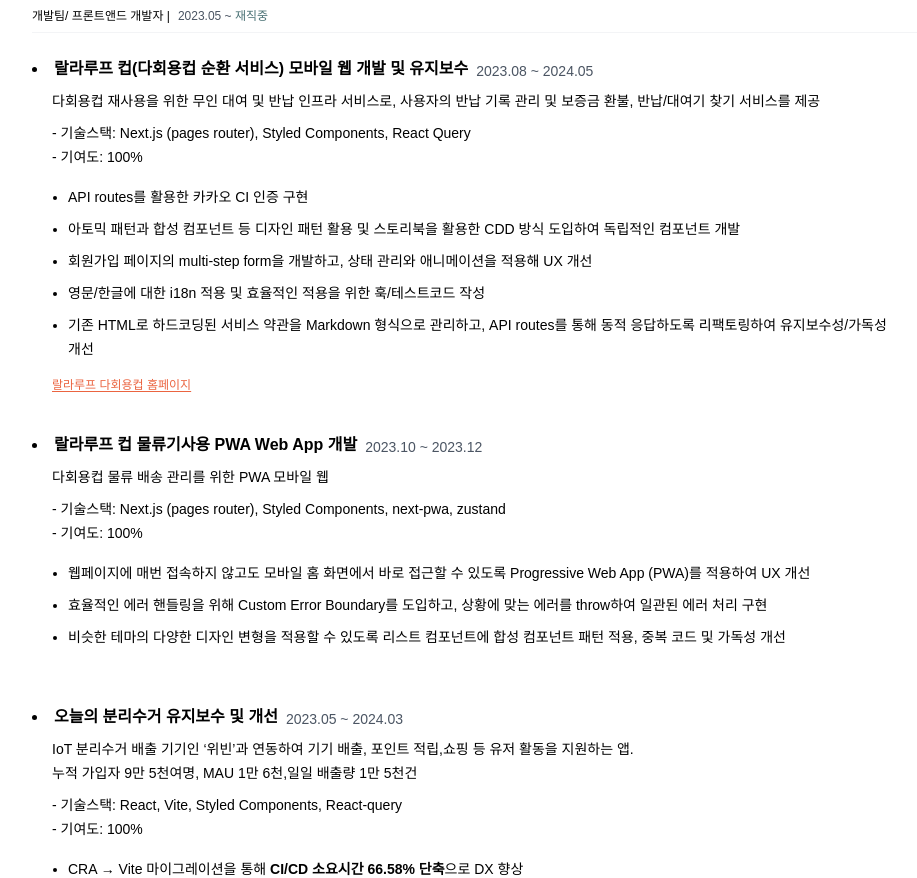
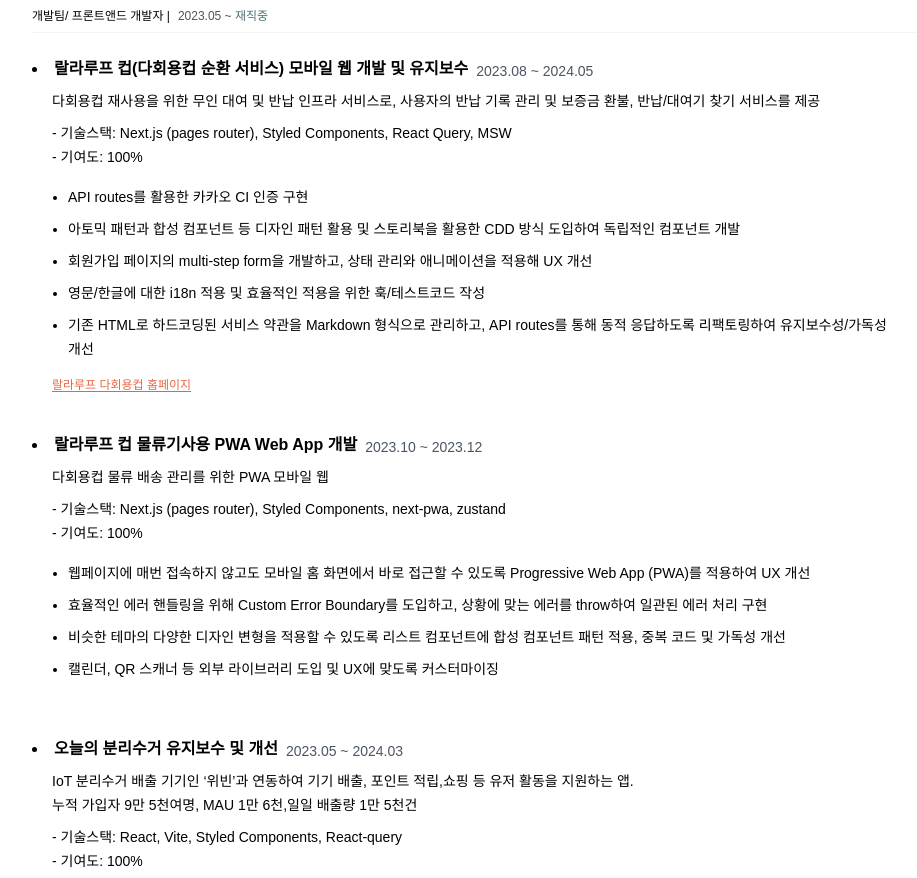
Before and after one commit to hyejj19/eva-devlog, a Next.js app: page /resume in a window 1280 px wide. Shown: the part 668-1546 px from the top of the page, without its empty margins (158-1075 px from the left). Built offline with nearby package versions, Linux system fonts and the light colour scheme.

Commit message:
[Docs] 부연설명 추가

```diff
--- a/src/components/resume/projects/Lalaloop.tsx
+++ b/src/components/resume/projects/Lalaloop.tsx
@@ -19,7 +19,7 @@
             <div className="mt-2">
               <p>
                 - 기술스택: Next.js (pages router), Styled Components, React
-                Query
+                Query, MSW
               </p>
               <p>- 기여도: 100%</p>
             </div>
@@ -88,6 +88,10 @@
               비슷한 테마의 다양한 디자인 변형을 적용할 수 있도록 리스트
               컴포넌트에 합성 컴포넌트 패턴 적용, 중복 코드 및 가독성 개선
             </li>
+            <li>
+              캘린더, QR 스캐너 등 외부 라이브러리 도입 및 UX에 맞도록
+              커스터마이징
+            </li>
           </Ul>
         </section>
       </section>
```
